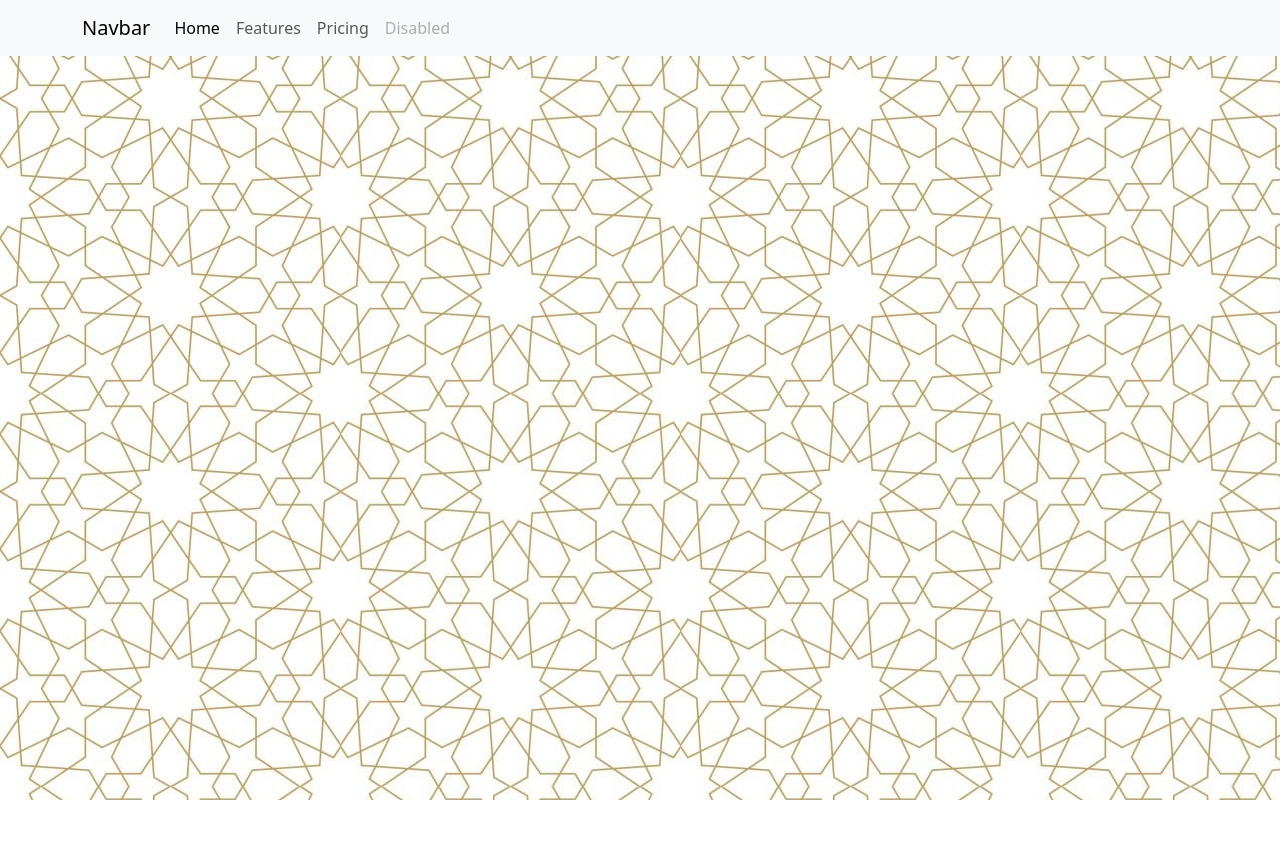
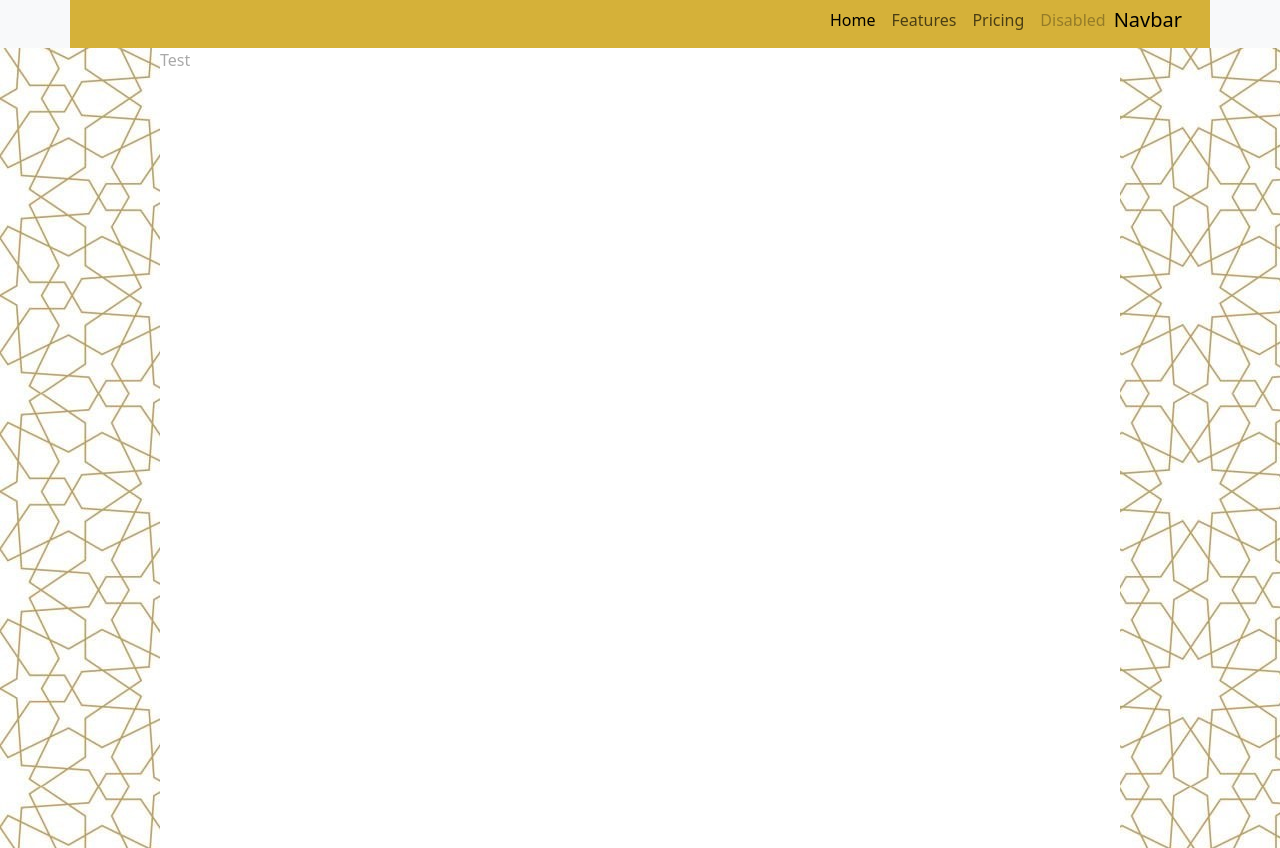
Before and after one commit to ucusergit/project1, a plain HTML site: page index.html in a window 1280 px wide. Before the commit the page ends 800 px from the top, so only its background shows below. Drawn offline with nearby package versions, Linux system fonts and the light colour scheme.

Commit message:
Add and style the navbar

```diff
--- a/assets/css/style.css
+++ b/assets/css/style.css
@@ -16,7 +16,7 @@
 * {
     padding: 0;
     margin: 0;
-    /* box-sizing: border-box; */
+    box-sizing: border-box;
 }
 
 body{
@@ -29,13 +29,26 @@ body{
     background-attachment: fixed;
 }
 
-/* main {
-
-} */
-
-
+header * {
+    /* --bs-navbar-color: none */
+    background-color: var(--primary-clr);
+    height: 3rem;
+    flex-flow: row-reverse nowrap;
+}
 
 #mypage>section>div{
     background-color: white;
+    height: 100vh;
+    width:75%;
+    margin-left: auto;
+    margin-right: auto;
+}
 
-      }
+.stretch-navbar{
+    flex-grow: 0;
+    width: 100%;
+}
+
+.set-bkgrnd{
+    background-color: var(--primary-clr);
+}
--- a/index.html
+++ b/index.html
@@ -31,14 +31,15 @@
 <body>
 
 
-    <Header id="mypage">
-        <nav class="navbar navbar-expand-lg bg-body-tertiary">
+    <Header>
+        <nav class="navbar set-bkgrnd navbar-expand-lg bg-body-tertiary bg-light stretch-navbar">
             <div class="container">
                 <a class="navbar-brand" href="#">Navbar</a>
                 <button class="navbar-toggler" type="button" data-bs-toggle="collapse" data-bs-target="#navbarNav"
                     aria-controls="navbarNav" aria-expanded="false" aria-label="Toggle navigation">
                     <span class="navbar-toggler-icon"></span>
                 </button>
+
                 <div class="collapse navbar-collapse" id="navbarNav">
                     <ul class="navbar-nav">
                         <li class="nav-item">
@@ -60,10 +61,10 @@
 
     </Header>
 
-    <main>
+    <main id="mypage">
         <section>
             <div>
-
+                Test
             </div>
         </section>
     </main>
```
